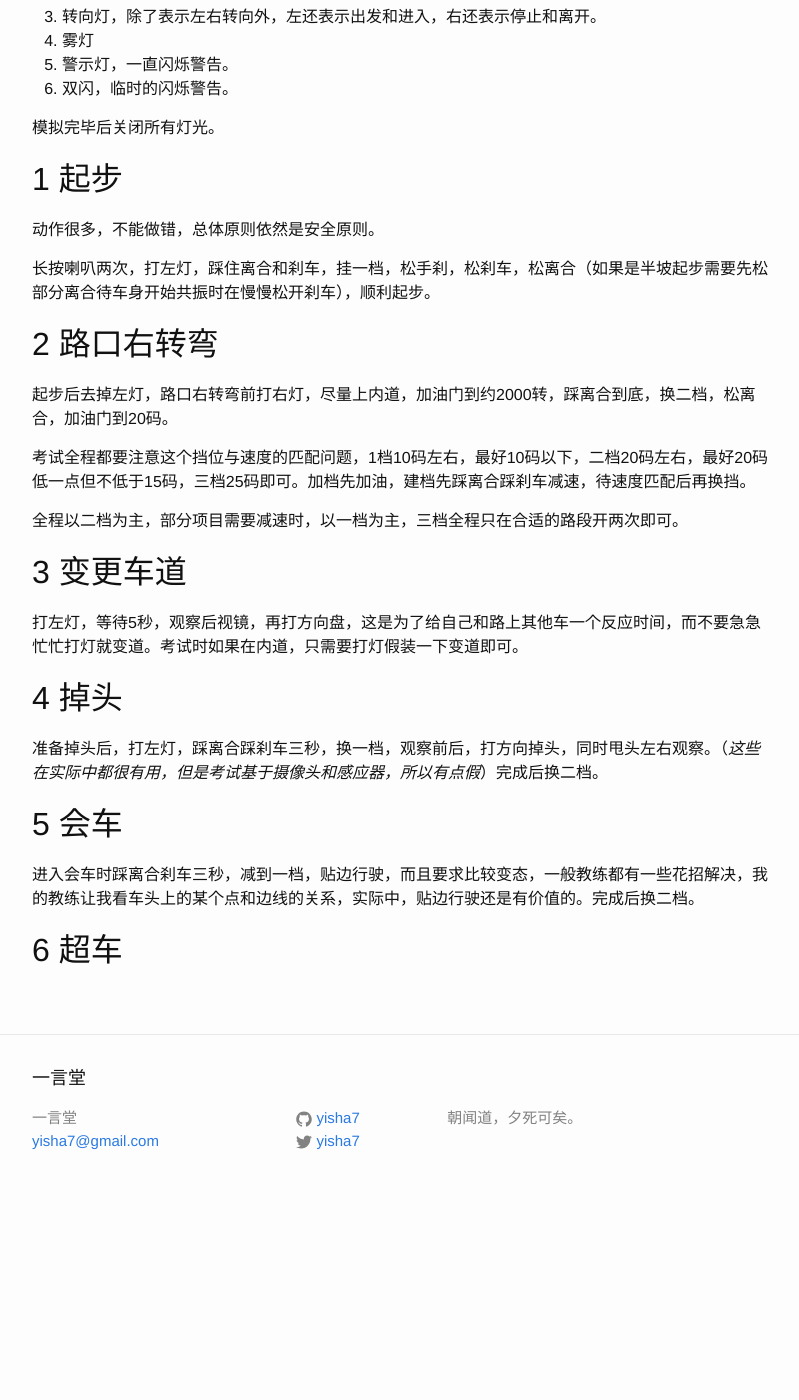
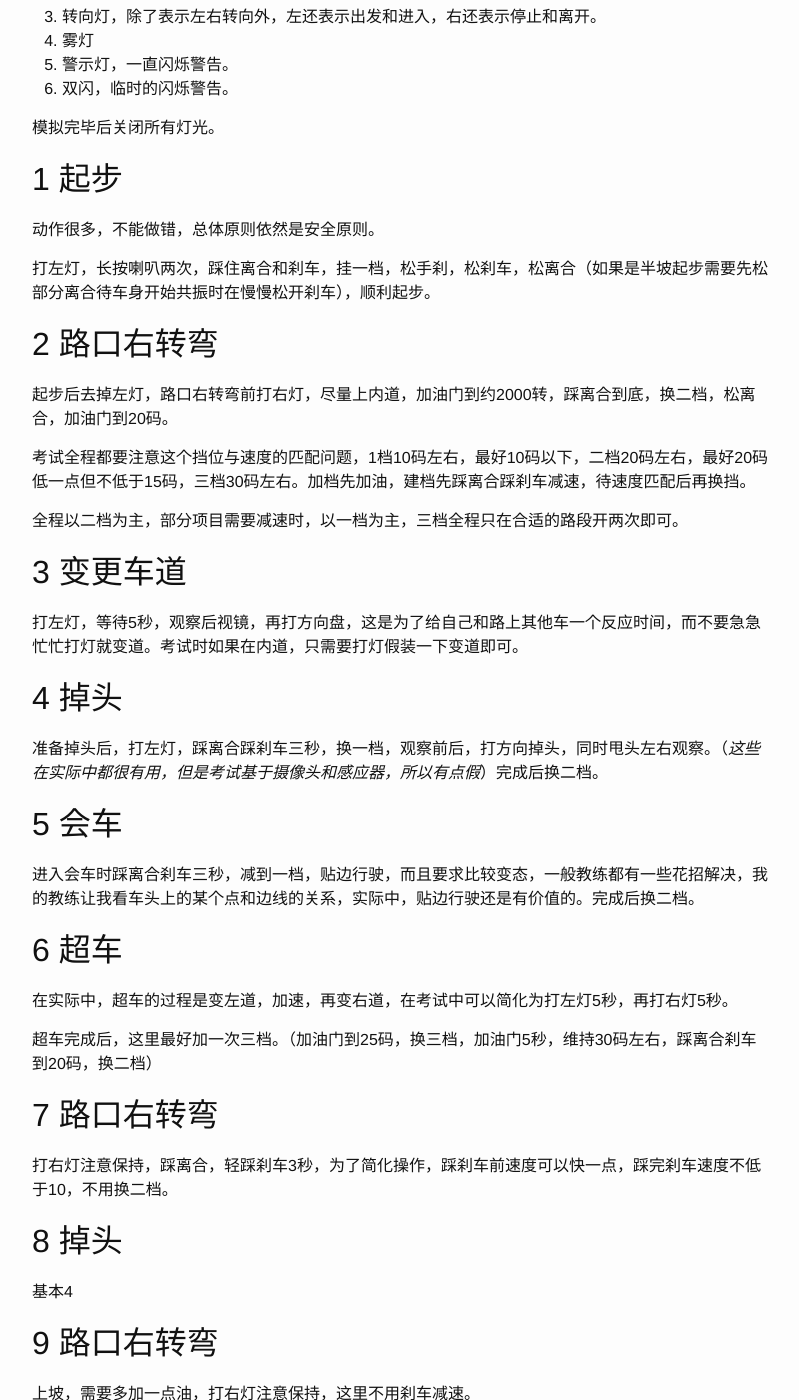
Before and after one commit to yifeitao/yifeitao.github.io, a Jekyll site: the page built from _posts/2017-04-09-ke-mu-3.md, in a window 1280 px wide and 1400 px high, scrolled down 606 px. Shown: the whole window, without its empty margins (238-1037 px from the left). Built offline with Jekyll 4.4.1, drawn with Linux system fonts in a browser that asks for light colours; comment, search, counter and statistics services are not loaded; before the commit the page ends 1818 px from its top, so only the background shows below that; some of the changed text lies outside the part shown.

Commit message:
update 2017-04-09-ke-mu-3.md

```diff
--- a/_posts/2017-04-09-ke-mu-3.md
+++ b/_posts/2017-04-09-ke-mu-3.md
@@ -9,7 +9,7 @@
 
 开门，按指纹，检查挡位是否空掉，关门。逆时针绕车一周，检查状况，需要在车前方的感应器前晃动手。（*目的是开车前看看车有没有明显的异常*）
 
-开门，三摸一带，即检查左后视镜，车内后视镜，调整座位，系上安全带。这些动作都需要触发感应器，三摸能听到语音确认。（*实际中这些显然都有意义*）
+开门关门，三摸一带，即检查左后视镜，车内后视镜，调整座位，系上安全带。这些动作都需要触发感应器，三摸能听到语音确认。（*实际中这些显然都有意义*）
 
 启动点火，开始灯光模拟，这个部分比较假，但是也让人熟悉了几种常见的灯光。
 
@@ -26,13 +26,13 @@
 
 动作很多，不能做错，总体原则依然是安全原则。
 
-长按喇叭两次，打左灯，踩住离合和刹车，挂一档，松手刹，松刹车，松离合（如果是半坡起步需要先松部分离合待车身开始共振时在慢慢松开刹车），顺利起步。
+打左灯，长按喇叭两次，踩住离合和刹车，挂一档，松手刹，松刹车，松离合（如果是半坡起步需要先松部分离合待车身开始共振时在慢慢松开刹车），顺利起步。
 
 ## 2 路口右转弯
 
 起步后去掉左灯，路口右转弯前打右灯，尽量上内道，加油门到约2000转，踩离合到底，换二档，松离合，加油门到20码。
 
-考试全程都要注意这个挡位与速度的匹配问题，1档10码左右，最好10码以下，二档20码左右，最好20码低一点但不低于15码，三档25码即可。加档先加油，建档先踩离合踩刹车减速，待速度匹配后再换挡。
+考试全程都要注意这个挡位与速度的匹配问题，1档10码左右，最好10码以下，二档20码左右，最好20码低一点但不低于15码，三档30码左右。加档先加油，建档先踩离合踩刹车减速，待速度匹配后再换挡。
 
 全程以二档为主，部分项目需要减速时，以一档为主，三档全程只在合适的路段开两次即可。
 
@@ -49,3 +49,55 @@
 进入会车时踩离合刹车三秒，减到一档，贴边行驶，而且要求比较变态，一般教练都有一些花招解决，我的教练让我看车头上的某个点和边线的关系，实际中，贴边行驶还是有价值的。完成后换二档。
 
 ##  6 超车
+
+在实际中，超车的过程是变左道，加速，再变右道，在考试中可以简化为打左灯5秒，再打右灯5秒。
+
+超车完成后，这里最好加一次三档。（加油门到25码，换三档，加油门5秒，维持30码左右，踩离合刹车到20码，换二档）
+
+## 7 路口右转弯
+
+打右灯注意保持，踩离合，轻踩刹车3秒，为了简化操作，踩刹车前速度可以快一点，踩完刹车速度不低于10，不用换二档。
+
+## 8 掉头
+
+基本4
+
+## 9 路口右转弯
+
+上坡，需要多加一点油，打右灯注意保持，这里不用刹车减速。
+
+## 10 通过公交车站
+
+注意通过前最好切到内道，注意速度略快，踩离合，踩刹车三秒，左右观察，速度不降到10码不用减挡。
+
+## 11 掉头
+
+基本4
+
+## 12 通过学校区域
+
+基本同10
+
+## 13 通过人行横道
+
+基本同10
+
+## 14 直行通过路口
+
+基本同10
+
+## 15 通过红绿灯
+
+ 上一个项目直接减速到10，换一档，在压线前踩停车，空挡，拉手刹，放松脚。等到红灯闪烁时，挂一档，加速到二档，再加速到三档，5秒后减速到二档。
+
+## 16 直线行驶
+
+注意眼睛要看远方才能开得直，方向盘只能很轻微的调节。
+
+## 17 靠边停车
+
+快到进停车区的地方，换一档，打右灯，注意保持，待到大约肩与边线平齐时，右转进入停车道，听到靠边停车项目开始后，注意保持右灯，调节方向盘贴边行驶，调节到位后保持5秒，踩刹车停车。
+
+## 18 停车
+
+不要激动不要着急，慢慢把停车项目做完，脚不要动。空挡，拉手刹，此时车已经彻底制动，此时脚可以挪开。关灯，熄火。看一下后视镜（感应器要摸）准备出门。出门可以开一下门再关一下门（假装一下然后可以听到考试通过的美好消息。）
```
